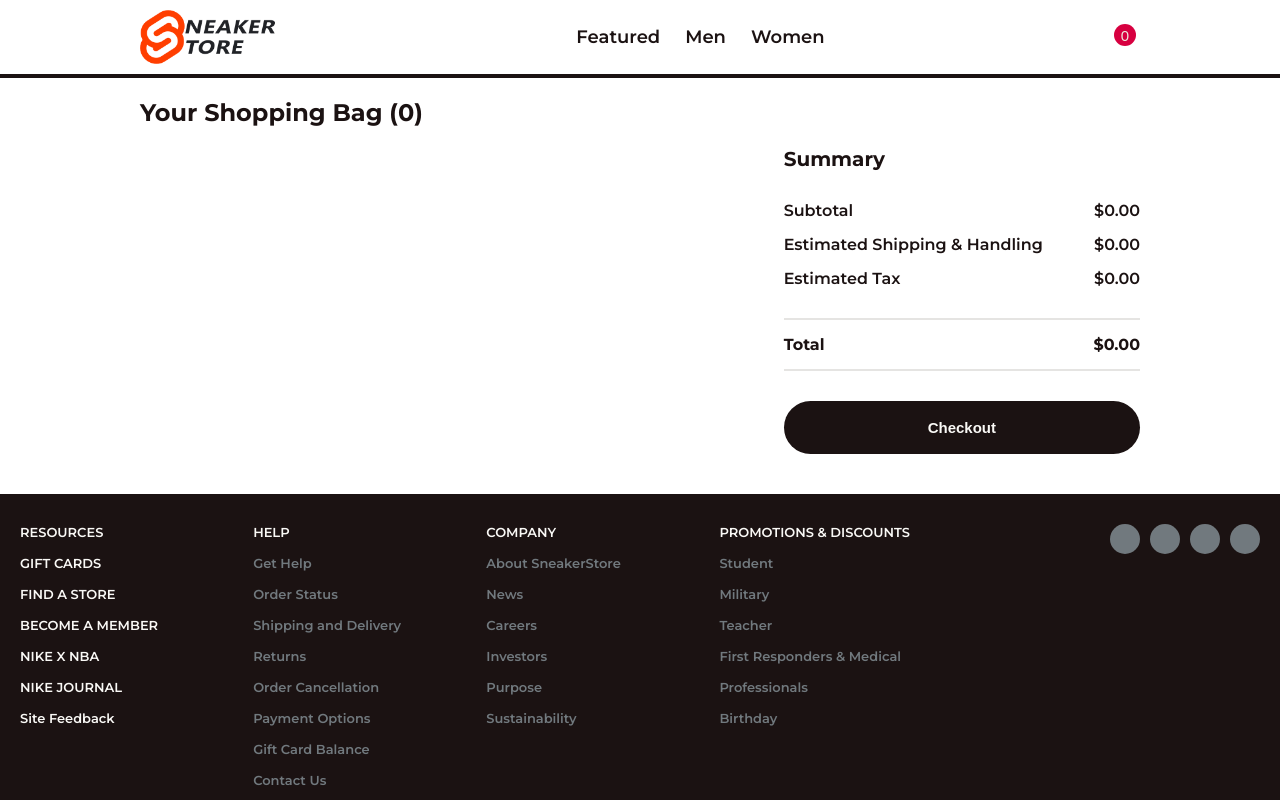
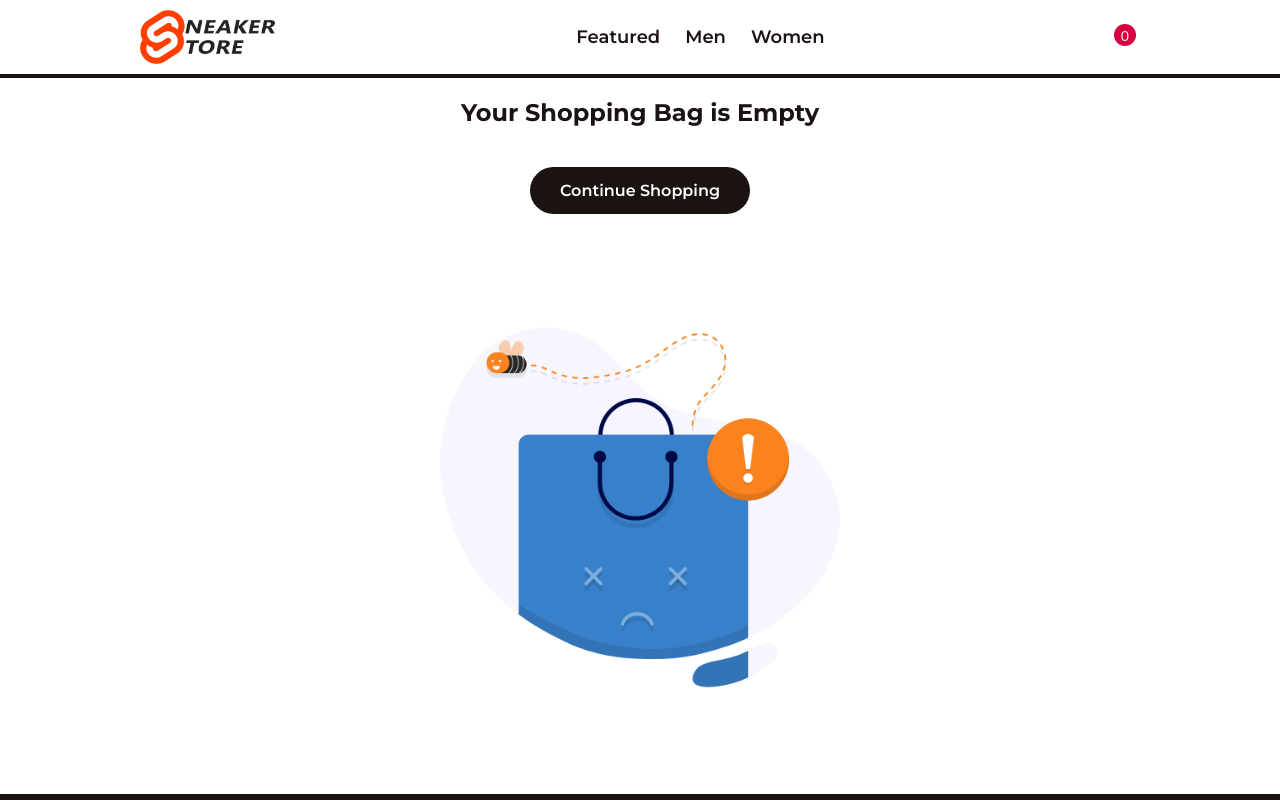
Before and after one commit to Nayakv46/Sneaker-Store, a Svelte app: page /checkout in a window 1280 px wide. Shown: the top 800 px of the page. Built offline with nearby package versions, Linux system fonts and the light colour scheme; some icons are missing.

Commit message:
empty bag checkout and side cart

```diff
--- a/src/components/CheckoutPage/CheckoutProductTile.svelte
+++ b/src/components/CheckoutPage/CheckoutProductTile.svelte
@@ -51,7 +51,6 @@
         display: flex;
         flex-direction: row;
         gap: 1rem;
-        // border: 0.1rem solid red;
 
         &__image {
             max-width: 100%;
--- a/src/components/ProductPage/AddToCartButton.svelte
+++ b/src/components/ProductPage/AddToCartButton.svelte
@@ -55,7 +55,7 @@
         cursor: pointer;
 
         &:hover {
-            background: var(--gray700);
+            background: var(--gray800);
         }
     }
 </style>
--- a/src/containers/SideCart.svelte
+++ b/src/containers/SideCart.svelte
@@ -10,8 +10,10 @@
     import Icon from "svelte-icons-pack/Icon.svelte";
     import CloseIcon from 'svelte-icons-pack/io/IoClose';
 
+    import emptyBag from '../assets/images/empty_shopping_bag.png';
+
     import { ProductsStore } from "../stores/store";
-  import SideCartItem from "../components/SideCartItem.svelte";
+    import SideCartItem from "../components/SideCartItem.svelte";
 
     let itemsNumber;
     $: itemsNumber = $ProductsStore.reduce((accumulator, object) => {
@@ -31,8 +33,17 @@
     </button>
 
     {#if itemsNumber < 1}
-        Cart is empty
+
+    <div class="sideCart__empty">
+        <p class="sideCart__header">Your Shopping Bag is Empty</p>
+
+        <div class="sideCart__empty-spreader">
+            <img class="sideCart__empty-image" src={emptyBag} alt="empty shopping bag" />
+        </div>
+    </div>
+
     {:else}
+
         <div class="sideCart__content">
 
             <p class="sideCart__header">
@@ -132,7 +143,7 @@
         &__header {
             display: flex;
             align-items: center;
-            height: 4rem;
+            min-height: 4rem;
             font-size: 2rem;
             font-weight: 600;
         }
@@ -181,7 +192,7 @@
                 border: none;
                 border-radius: 3.6rem;
                 background: var(--black600);
-                color: var(--white600);
+                color: var(--white700);
                 font-size: 1.5rem;
                 font-weight: 600;
                 text-decoration: none;
@@ -197,14 +208,36 @@
 
     }
 
-    .sideCartItem__container {
-
-    }
-
     @media screen and (max-width: 420px){
         .sideCart {
             width: 100%;
             border-left: 0 solid var(--black600);
         }
     }
+
+    .sideCart {
+        &__empty {
+            display: flex;
+            flex-direction: column;
+            gap: 10rem;
+            width: 100%;
+
+            & > .sideCart__header {
+                max-width: 38rem;
+                padding-right: 3.5rem;
+            }
+
+            &-spreader {
+                display: flex;
+                justify-content: center;
+                width: 100%;
+                overflow: hidden;
+            }
+
+            &-image {
+                max-width: 150%;
+            }
+        }
+    }
+
 </style>
--- a/src/routes/CheckoutPage.svelte
+++ b/src/routes/CheckoutPage.svelte
@@ -1,5 +1,6 @@
 <script>
     import CheckoutProductTile from '../components/CheckoutPage/CheckoutProductTile.svelte';
+    import emptyBag from '../assets/images/empty_shopping_bag.png';
     import { ProductsStore } from "../stores/store";
     import { fly } from 'svelte/transition';
     import { flip } from 'svelte/animate';
@@ -21,6 +22,9 @@
 
 <div class="checkoutPage">
     <div class="checkoutPage__content">
+
+        {#if itemsNumber > 0}
+
         <h4>
             Your Shopping Bag ({itemsNumber})
         </h4>
@@ -82,6 +86,18 @@
                 </button>
             </div>
         </div>
+
+        {:else}
+
+        <div class="checkoutPage__empty">
+            <h4>Your Shopping Bag is Empty</h4>
+
+            <a href="/" class="checkoutPage__continue" >Continue Shopping</a>
+
+            <img class="checkoutPage__empty-image" src={emptyBag} alt="empty shopping bag" />
+        </div>
+
+        {/if}
 
     </div>
 </div>
@@ -187,4 +203,34 @@
             }
         }
     }
+
+    .checkoutPage {
+        &__empty {
+            display: flex;
+            flex-direction: column;
+            align-items: center;
+            gap: 4rem;
+            width: 100%;
+
+            &-image {
+                max-width: 100%;
+                max-height: 50rem;
+            }
+        }
+
+        &__continue {
+            display: flex;
+            justify-content: center;
+            padding: 1.4rem 3rem;
+            border-radius: 2.8rem;
+            color: var(--white700);
+            text-decoration: none;
+            background-color: var(--black600);
+            transition: var(--transition);
+
+            &:hover {
+                background-color: var(--gray800);
+            }
+        }
+    }
 </style>
```
Also changed, not shown: src/assets/images/empty_shopping_bag.png (added).
